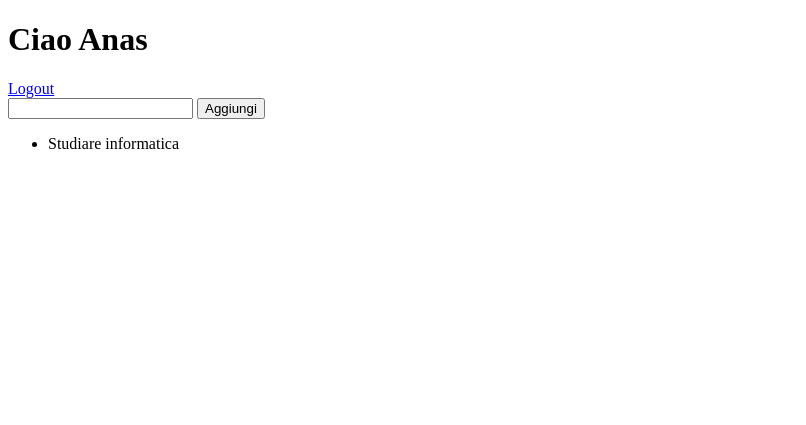
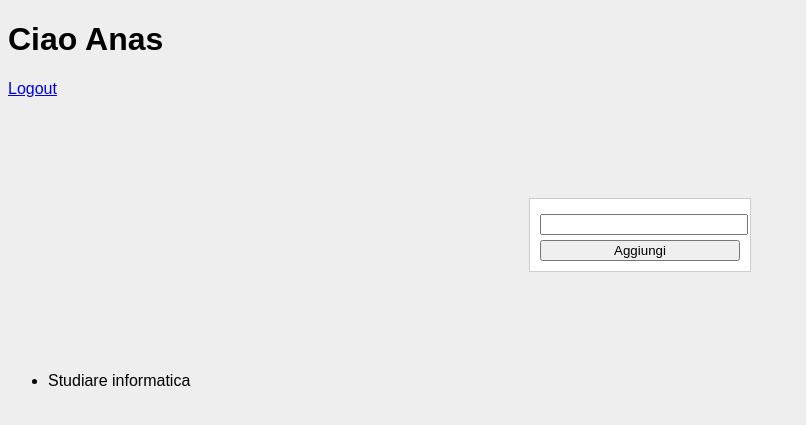
Before and after one commit to ethanilfolle/progetto_natale, a PHP site: page / in a window 1280 px wide. Shown: the top 425 px of the page, without its empty margins (0-806 px from the left). Run offline with PHP 8.4, Linux system fonts and the light colour scheme; a user stored in the database is signed in; data comes from the database, SQL or seed files in the repository.

Commit message:
Update index.php

```diff
--- a/index.php
+++ b/index.php
@@ -20,6 +20,27 @@ $risultato = mysqli_query($conn, "SELECT * FROM attivita WHERE id_utente = $id_u
 <!DOCTYPE html>
 <html>
 <body>
+<head>
+<style>
+    body {
+        font-family: Arial;
+        background: #eee;
+    }
+
+    form {
+        width: 200px;
+        margin: 100px auto;
+        padding: 10px;
+        background: white;
+        border: 1px solid #ccc;
+    }
+
+    input, button {
+        width: 100%;
+        margin-top: 5px;
+    }
+</style>
+</head>
 
     <h1>Ciao <?= $_SESSION["username"] ?></h1>
     <a href="logout.php">Logout</a>
```
